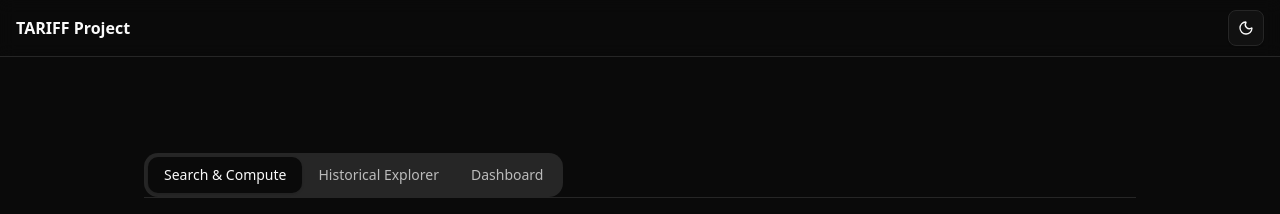
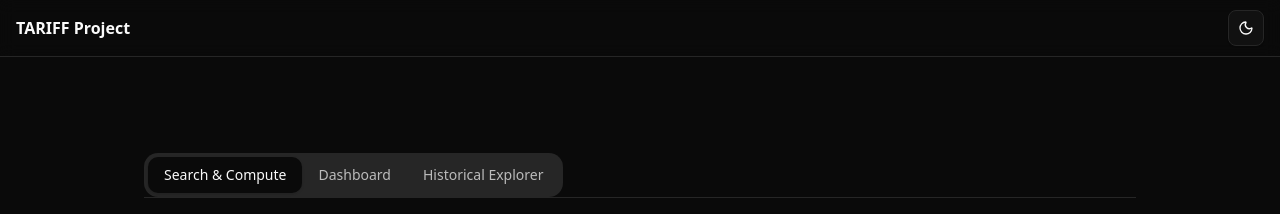
Before and after one commit to isaacpua/CS203-G5T1-AY2025T1, a React (Vite) app in the folder tariff-frontend/: page / in a window 1280 px wide. Shown: the top 214 px of the page. Built offline with nearby package versions, Linux system fonts and the light colour scheme.

Commit message:
fix: Update TabsWithTariff to correctly toggle between Dashboard and Historical Explorer

```diff
--- a/tariff-frontend/src/App.jsx
+++ b/tariff-frontend/src/App.jsx
@@ -7,7 +7,7 @@ import TariffCalculator from "./components/TariffCalculator";
 import HistoricalTariffExplorer from "./components/HistoricalTariffExplorer";
 import HelloWorld from "./components/HelloWorld";
 import Login from "./pages/Login";
-import Dashboard from "./components/Dashboard"; // Import the new Dashboard component
+import Dashboard from "./components/Dashboard";
 
 function App() {
   return (
@@ -15,7 +15,6 @@ function App() {
       <Router>
         <div className="min-h-screen bg-background font-sans antialiased">
           <div className="relative flex min-h-screen flex-col">
-            {/* Header (keeps main’s look & links) */}
             <header className="sticky top-0 z-50 w-full border-b bg-background/95 backdrop-blur supports-[backdrop-filter]:bg-background/60">
               <div className="flex h-14 items-center justify-between px-4">
                 <a className="flex items-center space-x-2" href="/">
@@ -27,10 +26,8 @@ function App() {
 
             <main className="flex-1">
               <Routes>
-                {/* Keeps main’s /hello route */}
                 <Route path="/hello" element={<HelloWorld />} />
 
-                {/* Index route now includes your Tabs + Historical explorer */}
                 <Route
                   index
                   element={
@@ -40,7 +37,6 @@ function App() {
                   }
                 />
 
-                {/* Keeps main’s /login route */}
                 <Route
                   path="/login"
                   element={
@@ -58,13 +54,11 @@ function App() {
   );
 }
 
-/** Inline component to keep App tidy: your tab UI + content */
 function TabsWithTariff() {
   const [tab, setTab] = useState("search");
 
   return (
     <div className="w-full">
-      {/* Tabs (your original UI, lightly adapted) */}
       <div className="mb-4 border-b">
         <div className="inline-flex rounded-xl bg-muted p-1">
           <button
@@ -77,28 +71,27 @@ function TabsWithTariff() {
           </button>
           <button
             className={`px-4 py-2 rounded-lg text-sm transition ${
+              tab === "dashboard" ? "bg-background shadow" : "opacity-70 hover:opacity-100"
+            }`}
+            onClick={() => setTab("dashboard")}
+          >
+            Dashboard
+          </button>
+          <button
+            className={`px-4 py-2 rounded-lg text-sm transition ${
               tab === "historical" ? "bg-background shadow" : "opacity-70 hover:opacity-100"
             }`}
             onClick={() => setTab("historical")}
           >
             Historical Explorer
           </button>
-          <button
-            className={`px-4 py-2 rounded-lg text-sm transition ${
-              tab === "dashboard" ? "bg-background shadow" : "opacity-70 hover:opacity-100"
-            }`}
-            onClick={() => setTab("dashboard")}
-          >
-            Dashboard
-          </button>
         </div>
       </div>
 
-      {/* Content */}
       <div className="grid gap-6">
         {tab === "search" && <TariffCalculator />}
+        {tab === "dashboard" && <Dashboard />}
         {tab === "historical" && <HistoricalTariffExplorer />}
-        {tab === "dashboard" && <Dashboard />}
       </div>
     </div>
   );
```
